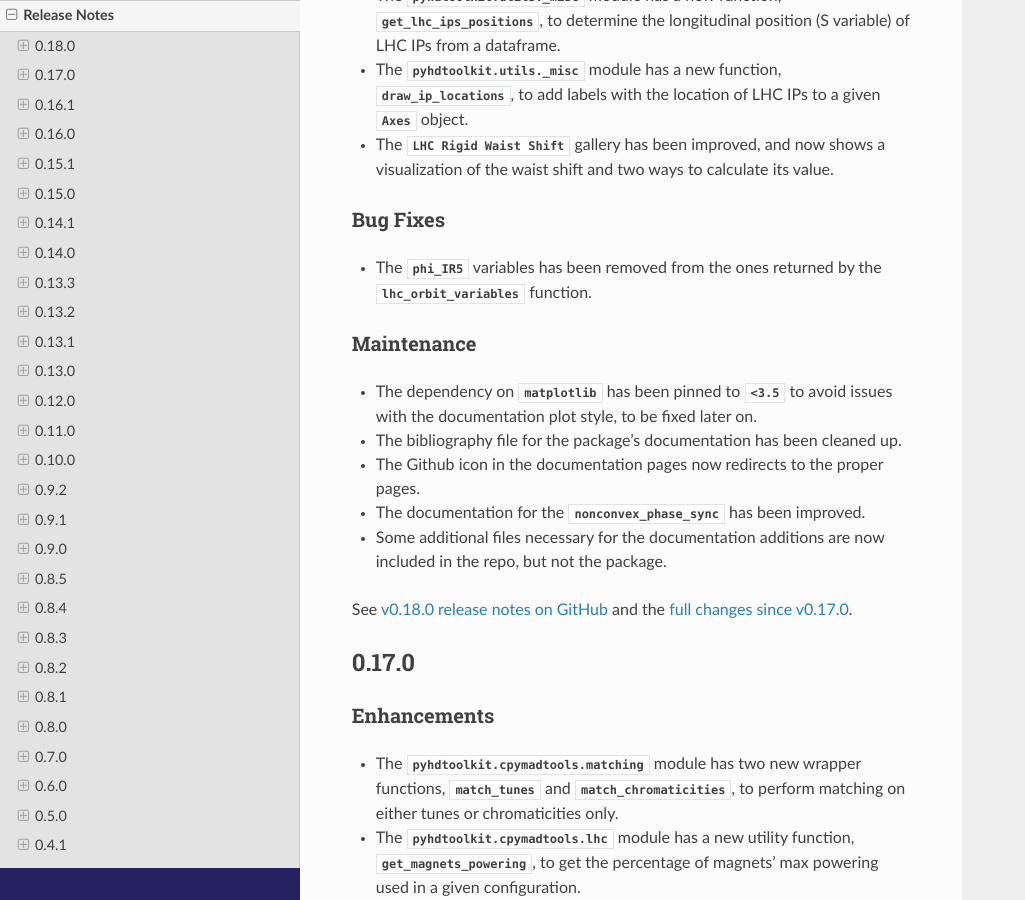
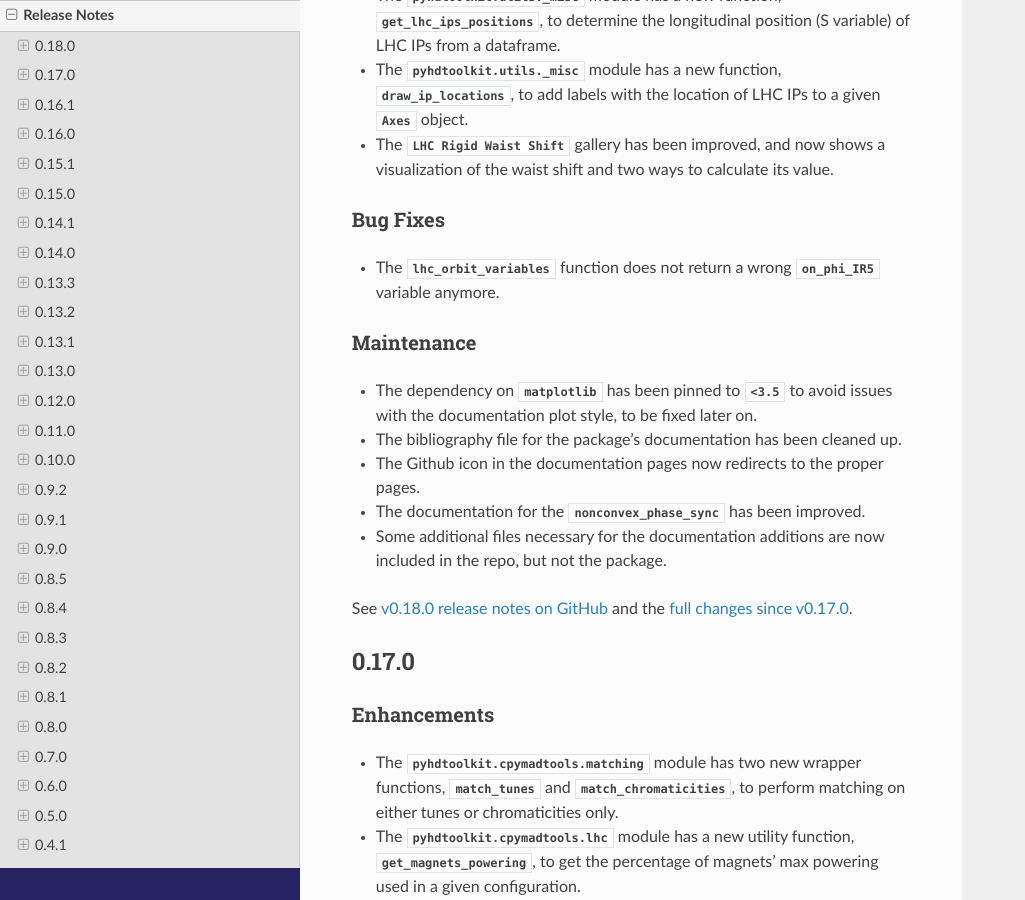
Before and after one commit to fsoubelet/PyhDToolkit, a Sphinx documentation site: the page built from docs/release.rst, in a window 1280 px wide and 900 px high, scrolled down 404 px. Shown: the whole window, without its empty margins (0-1025 px from the left). Built offline with Sphinx 7.4.7 and the Read the Docs theme 2.0.0, drawn with Linux system fonts in a browser that asks for light colours; pages that are not in the unit, such as notebooks, are missing from menus.

Commit message:
full fix for the wrong on_phi_IR5 variable

```diff
--- a/docs/release.rst
+++ b/docs/release.rst
@@ -19,7 +19,7 @@ Enhancements
 Bug Fixes
 ~~~~~~~~~
 
-* The `phi_IR5` variables has been removed from the ones returned by the `~pyhdtoolkit.cpymadtools.orbit.lhc_orbit_variables` function.
+* The `~pyhdtoolkit.cpymadtools.orbit.lhc_orbit_variables` function does not return a wrong `on_phi_IR5` variable anymore.
 
 Maintenance
 ~~~~~~~~~~~
```
Also changed, not shown: 1 other file.
